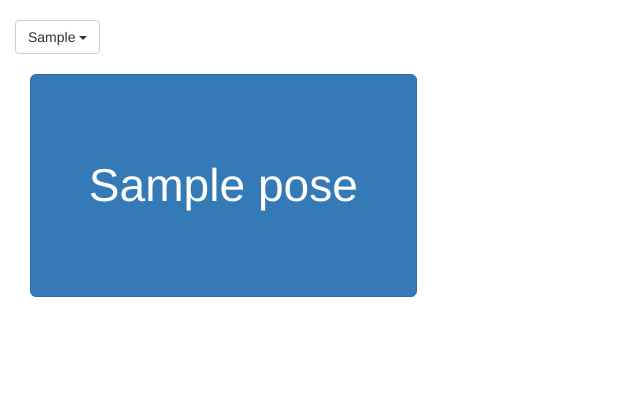
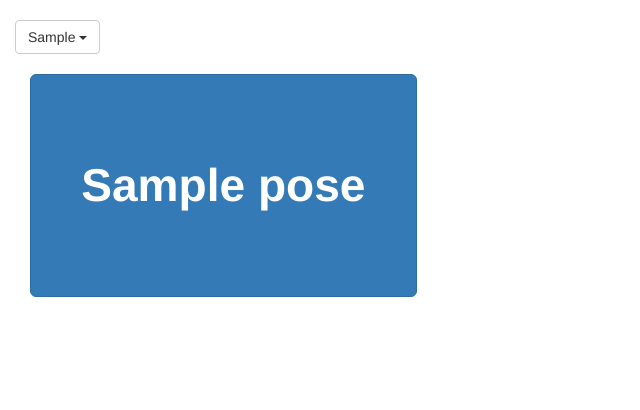
Before and after one commit to markonaga/jason_fetchcore, a Flask app: template templates/robots.html in a window 1280 px wide. Shown: the part 52-462 px from the top of the page, without its empty margins (0-640 px from the left). Run offline with Flask 2, Linux system fonts and the light colour scheme; the template is opened without the code that fills it: most values are stand-ins (such as "Sample title", 1, 10 or a date in 2020); some libraries are stand-ins or nearby versions.

Commit message:
Tuned up the buttons: bolder text, vertically centered, text wrap

```diff
--- a/templates/robots.html
+++ b/templates/robots.html
@@ -23,12 +23,12 @@
 
 	<!-- insert rows every 3 poses -->
 		{% if loop.index0 % 3 == 0 %}
-			<div class="row" style="font-size: xx-large">
+			<div class="row" style="font-size: xx-large; display: flex; align-items: center">
 		{% endif %}
 
 			<div class="col-md-4 col-sm-4" style="margin-top: 2.5vh; margin-bottom: 2.5vh; font-size: larger">
 				<button type="button" class="btn btn-primary btn-lg" id="{{ pose.name }}"
-					style=" padding-top:10vh; padding-bottom:10vh; font-size: larger; margin: auto; width: 100%"
+					style=" padding-top:10vh; padding-bottom:10vh; font-size: larger; white-space: normal; margin: auto; width: 100%; font-weight: bold"
 					onclick="window.location.href='{{url_for('sendpose', robotdata=selected_robot+ '+' +pose )}}';"
 					>{{ pose }}
 				</button>
```
